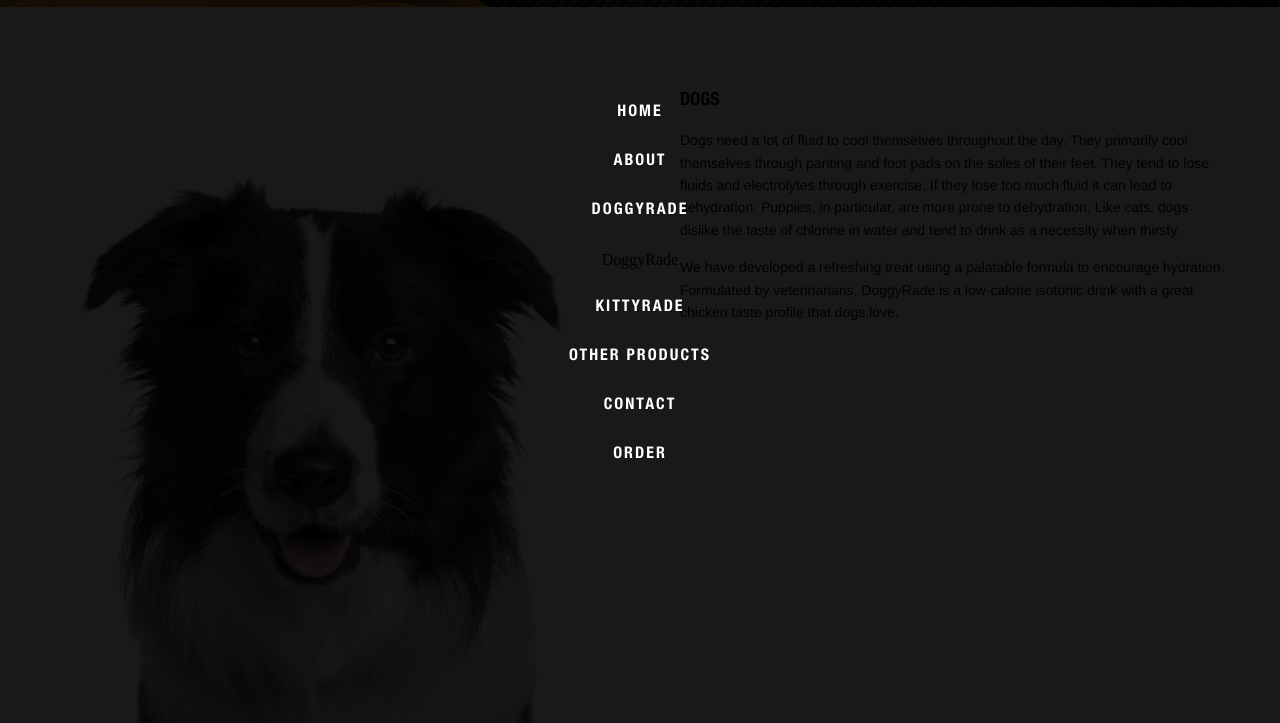
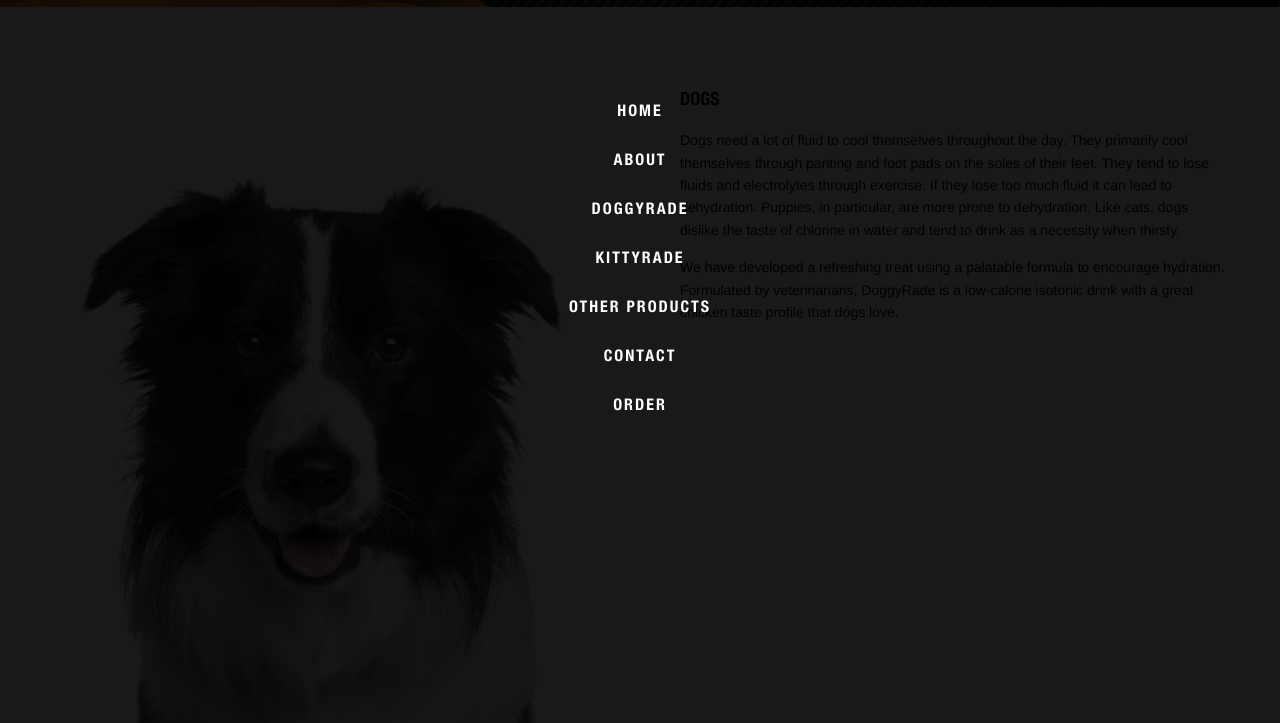
Before and after one commit to eoinf91/doggyrade_sample, a plain HTML site: page about/index.html in a window 1280 px wide. Both pictures are taken after a click on the element 1243 px from the left and 38 px from the top of the page. Shown: the part 76-799 px from the top of the page. Drawn offline with Linux system fonts and the light colour scheme; a small style sheet from the web is missing.

Commit message:
updating doggyrade link in navbar

```diff
--- a/about/index.html
+++ b/about/index.html
@@ -34,7 +34,7 @@
                 <div id="navigation" class="navigation">
                     <a href="/doggyrade_sample/">Home</a>
                     <a href="/doggyrade_sample/about/">About</a>
-                    <a href="/doggyrade_sample/doggyrade/">DoggyRade</a>DoggyRade</a>
+                    <a href="/doggyrade_sample/doggyrade/">DoggyRade</a>
                     <a href="/doggyrade_sample/kittyrade/">KittyRade</a>
                     <a href="#">Other Products</a>
                     <a href="/doggyrade_sample/contact/">Contact</a>
```
Also changed, not shown: contact/index.html (+1 -1 lines), doggyrade/index.html (+1 -1 lines), doggyradepro/index.html (+1 -1 lines), index.html (+1 -1 lines), kittyrade/index.html (+1 -1 lines), yummyrade/index.html (+1 -1 lines).
